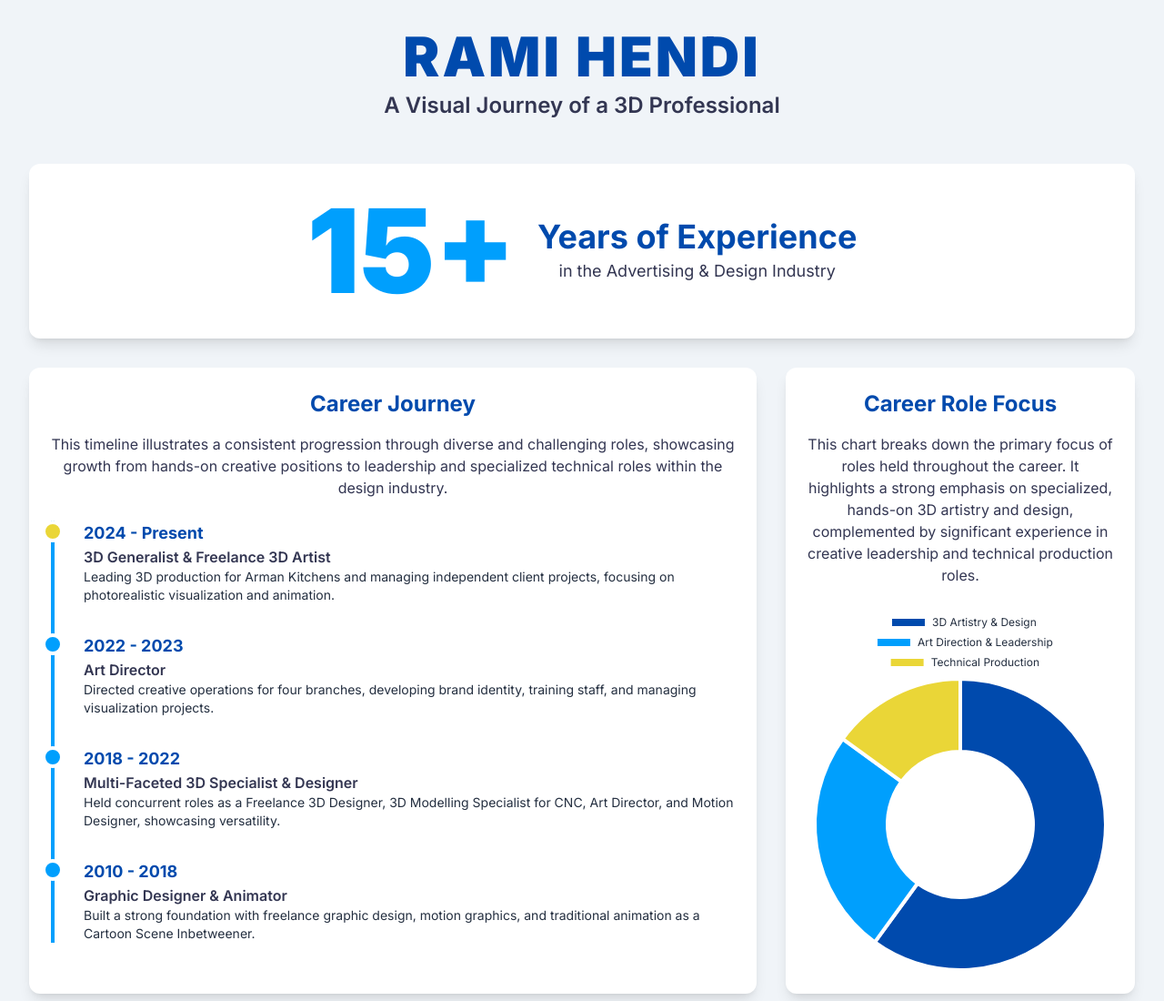
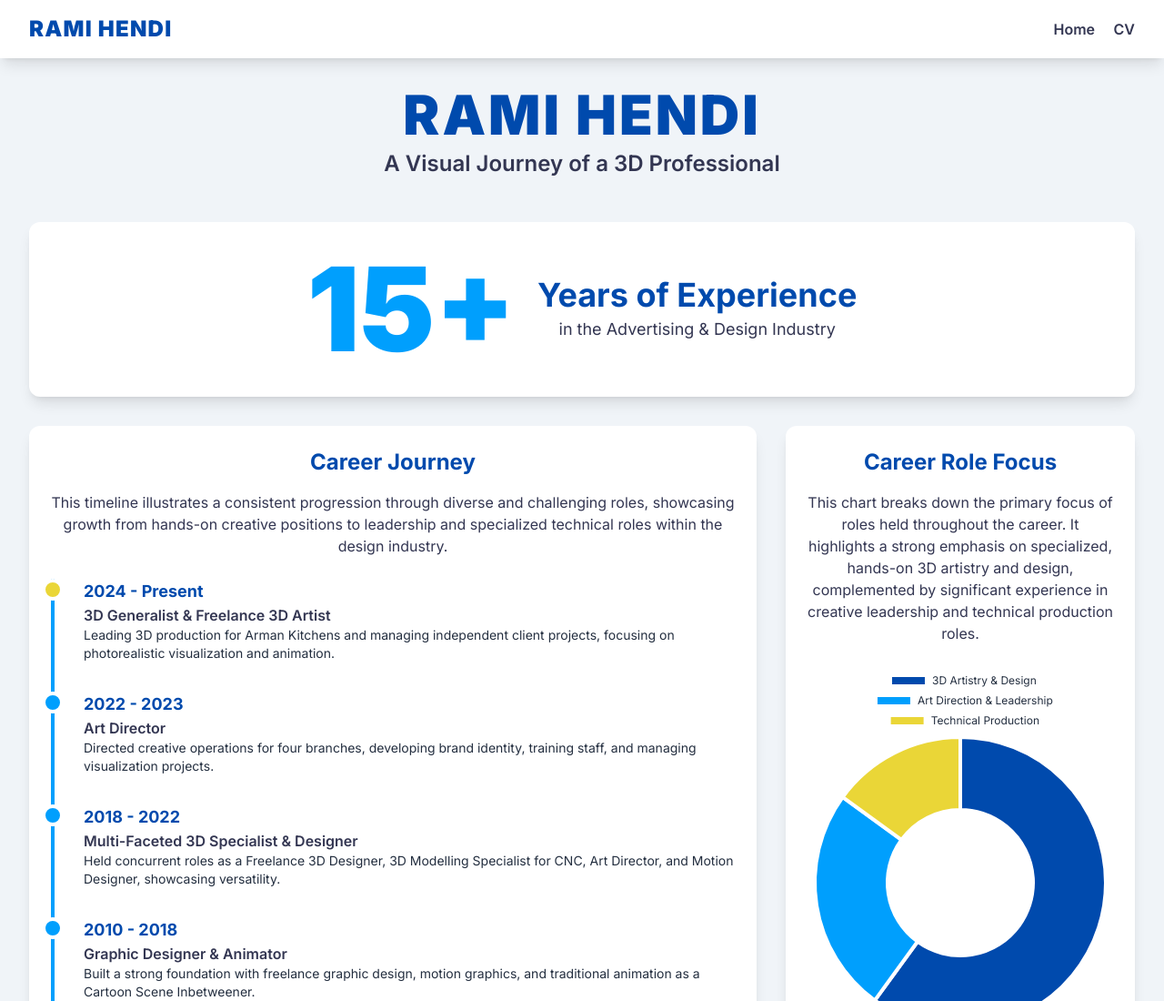
Before and after one commit to RomeoRebel/Rami-Hendi-Infographic-CV, a plain HTML site: page index.html in a window 1280 px wide. Shown: the top 1100 px of the page at 91% size. Drawn offline with nearby package versions, Linux system fonts and the light colour scheme.

Commit message:
Update index.html

```diff
--- a/index.html
+++ b/index.html
@@ -1,3 +1,7 @@
+<!-- Chosen Palette: Brilliant Blues -->
+<!-- Application Structure Plan: A narrative-driven, single-page infographic structure was chosen to transform the CV from a static document into an engaging story of professional growth. The flow is designed to guide the user from a high-level summary (15+ years experience) through a chronological journey (timeline), then into a deeper analysis of skills and processes (charts, flowchart), and finally to a clear call-to-action. This non-linear, thematic approach is more digestible and impactful than a simple chronological list, making it ideal for user engagement and quick comprehension. -->
+<!-- Visualization & Content Choices: Experience Stat -> Inform -> Big Number -> High-impact intro -> HTML/CSS. Career History -> Change -> Vertical Timeline -> Show chronological progression -> HTML/CSS. Role Focus -> Compare -> Donut Chart -> Show composition of career roles -> Chart.js. Creative Process -> Organize -> HTML Flowchart -> Illustrate workflow simply -> HTML/CSS (NO SVG/Mermaid). Core Skills -> Compare -> Radar Chart -> Show balanced strengths in key areas -> Chart.js. Software -> Compare -> Bar Chart -> Quantify and categorize extensive software list -> Chart.js. -->
+<!-- CONFIRMATION: NO SVG graphics used. NO Mermaid JS used. -->
 <!DOCTYPE html>
 <html lang="en">
 <head>
@@ -53,6 +57,17 @@
     </style>
 </head>
 <body class="text-[#242F40]">
+
+    <!-- Header Navigation Bar -->
+    <nav class="bg-white shadow-lg py-4 sticky top-0 z-50">
+        <div class="container mx-auto px-4 md:px-8 flex justify-between items-center">
+            <a href="index.html" class="text-2xl font-black text-[#004AAD] uppercase tracking-wider">Rami Hendi</a>
+            <div class="space-x-4">
+                <a href="index.html" class="text-[#333652] hover:text-[#004AAD] font-semibold transition-colors duration-300">Home</a>
+                <a href="CV.html" class="text-[#333652] hover:text-[#004AAD] font-semibold transition-colors duration-300">CV</a>
+            </div>
+        </div>
+    </nav>
 
     <div class="container mx-auto p-4 md:p-8">
 
```
